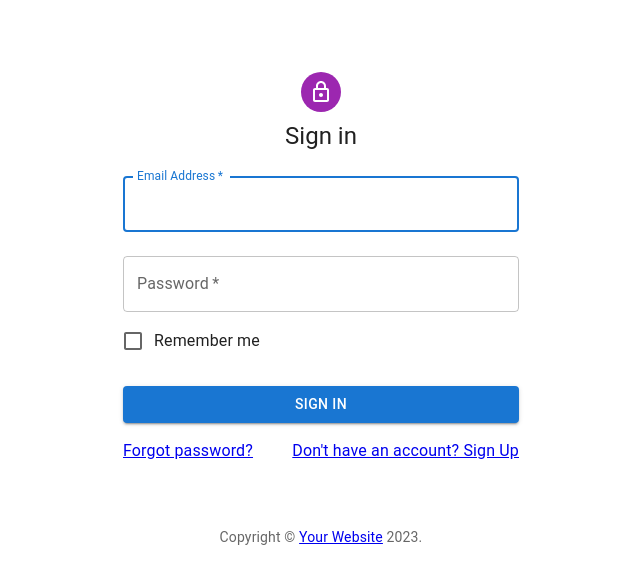
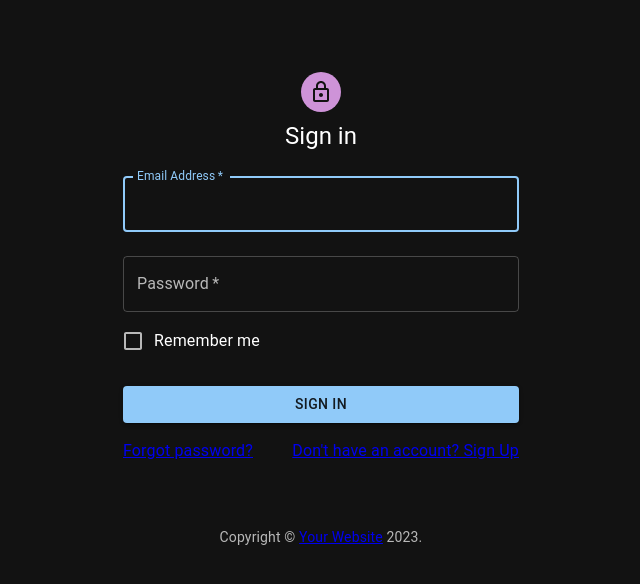
Before and after one commit to sirnails/BloomQuote, a React (Create React App) app in the folder ui/: page /login in a window 1280 px wide. Shown: the top 584 px of the page, without its empty margins (319-959 px from the left). Built offline with nearby package versions, Linux system fonts and the light colour scheme.

Commit message:
Remove demo theme from login page

```diff
--- a/ui/src/pages/Login/Login.jsx
+++ b/ui/src/pages/Login/Login.jsx
@@ -1,7 +1,6 @@
 import * as React from "react";
 import Avatar from "@mui/material/Avatar";
 import Button from "@mui/material/Button";
-import CssBaseline from "@mui/material/CssBaseline";
 import TextField from "@mui/material/TextField";
 import FormControlLabel from "@mui/material/FormControlLabel";
 import Checkbox from "@mui/material/Checkbox";
@@ -11,7 +10,6 @@ import Box from "@mui/material/Box";
 import LockOutlinedIcon from "@mui/icons-material/LockOutlined";
 import Typography from "@mui/material/Typography";
 import Container from "@mui/material/Container";
-import { createTheme, ThemeProvider } from "@mui/material/styles";
 
 function Copyright(props) {
   return (
@@ -31,10 +29,6 @@ function Copyright(props) {
   );
 }
 
-// TODO remove, this demo shouldn't need to reset the theme.
-
-const defaultTheme = createTheme();
-
 export default function Login() {
   const handleSubmit = (event) => {
     event.preventDefault();
@@ -46,9 +40,7 @@ export default function Login() {
   };
 
   return (
-    <ThemeProvider theme={defaultTheme}>
-      <Container component="main" maxWidth="xs">
-        <CssBaseline />
+    <Container maxWidth="xs">
       <Box
         sx={{
           marginTop: 8,
@@ -63,12 +55,7 @@ export default function Login() {
         <Typography component="h1" variant="h5">
           Sign in
         </Typography>
-          <Box
-            component="form"
-            onSubmit={handleSubmit}
-            noValidate
-            sx={{ mt: 1 }}
-          >
+        <Box component="form" onSubmit={handleSubmit} noValidate sx={{ mt: 1 }}>
           <TextField
             margin="normal"
             required
@@ -121,6 +108,5 @@ export default function Login() {
       </Box>
       <Copyright sx={{ mt: 8, mb: 4 }} />
     </Container>
-    </ThemeProvider>
   );
 }
```
Lines whose indentation alone changed are shown as unchanged.
